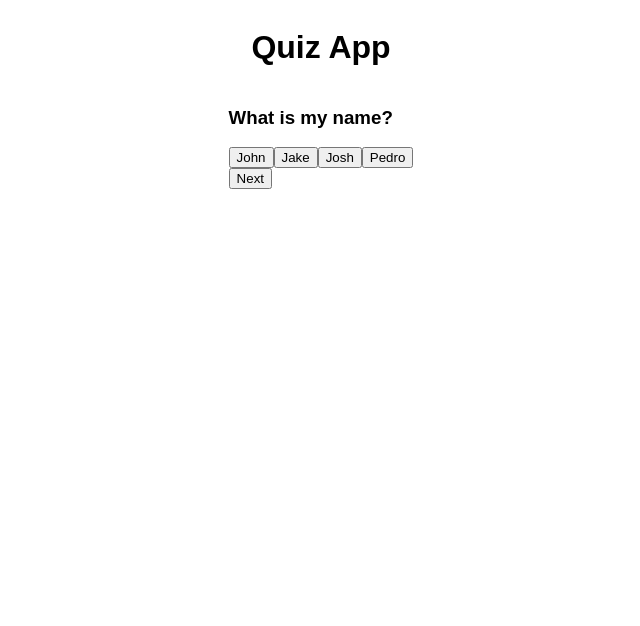
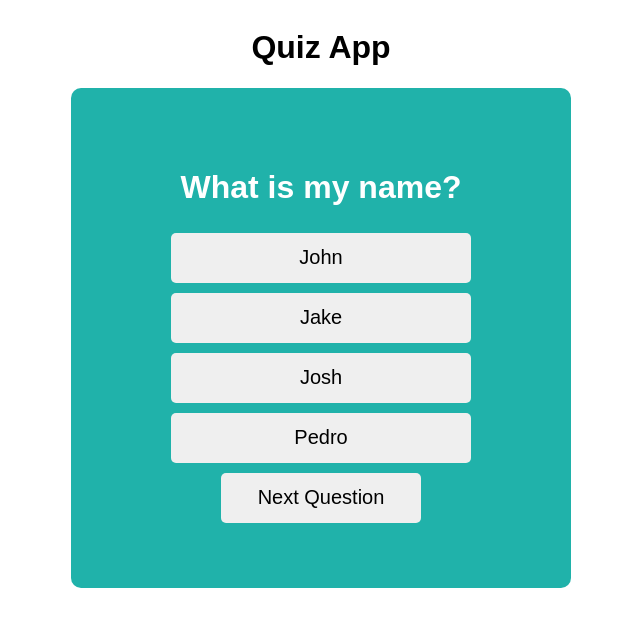
Before and after one commit to zainabidin258/Quiz-App-React-Js, a React (Vite) app: page / in a window 1280 px wide. Both pictures are taken after a click on the button "Start". Shown: the top 626 px of the page, without its empty margins (319-959 px from the left). Built offline with nearby package versions, Linux system fonts and the light colour scheme.

Commit message:
Final Commit

```diff
--- a/src/Components/Quiz.jsx
+++ b/src/Components/Quiz.jsx
@@ -2,64 +2,142 @@ import React from 'react'
 import { useState , useContext } from 'react'
 import { QuizContext } from '../Helpers/Context';
 import { Questions } from '../Helpers/Questions'
+import "../Styles/App.css"
+
+
 
 function Quiz() {
-  const { score , setScore, setGameState }  = useContext(QuizContext);
   const [currentQuestion, setCurrentQuestion] = useState(0);
-  const [optionChosen, setOptionChosen] = useState('');
+  const [optionChosen, setOptionChosen] = useState("");
+
+  const { score, setScore , setGameState } = useContext(
+    QuizContext
+  );
+
+  const chooseOption = (option) => {
+    setOptionChosen(option);
+  };
 
   const nextQuestion = () => {
-    if(Questions[currentQuestion].asnwer == optionChosen){
-      setScore(score + 1)
+    if (Questions[currentQuestion].asnwer == optionChosen) {
+      setScore(score + 1);
     }
-    setCurrentQuestion(currentQuestion + 1)
-  }
+    setCurrentQuestion(currentQuestion + 1);
+  };
 
   const finishQuiz = () => {
-    if(Questions[currentQuestion].asnwer == optionChosen){
-      setScore(score + 1)
+    if (Questions[currentQuestion].asnwer == optionChosen) {
+      setScore(score + 1);
     }
-    setGameState('result')
-  }
+    setGameState("result");
+  };
+
   return (
-    <>
-      <div className='Quiz'>
-      <h3>
-        {Questions[currentQuestion].prompt}
-      </h3>
-      <div className="options">
+    <div className="Quiz">
+      <h1>{Questions[currentQuestion].prompt}</h1>
+      <div className="questions">
         <button
-          onClick={() => setOptions('A')}
+          onClick={() => {
+            chooseOption("optionA");
+          }}
         >
           {Questions[currentQuestion].optionA}
         </button>
-                <button
-          onClick={() => setOptions('B')}
+        <button
+          onClick={() => {
+            chooseOption("optionB");
+          }}
         >
           {Questions[currentQuestion].optionB}
         </button>
-                <button
-          onClick={() => setOptions('C')}
+        <button
+          onClick={() => {
+            chooseOption("optionC");
+          }}
         >
           {Questions[currentQuestion].optionC}
         </button>
-                <button
-          onClick={() => setOptions('D')}
+        <button
+          onClick={() => {
+            chooseOption("optionD");
+          }}
         >
           {Questions[currentQuestion].optionD}
         </button>
       </div>
-      {
-        currentQuestion == Questions.length -1 ? (
-          <button onClick={finishQuiz}>Finish</button>
-        ) : (
-          <button onClick={nextQuestion}>Next</button>
-        )
-      }
 
-      </div>
-    </>
-  )
+      {currentQuestion == Questions.length - 1 ? (
+        <button onClick={finishQuiz} id="nextQuestion">
+          Finish Quiz
+        </button>
+      ) : (
+        <button onClick={nextQuestion} id="nextQuestion">
+          Next Question
+        </button>
+      )}
+    </div>
+  );
 }
 
-export default Quiz
+export default Quiz;
+// function Quiz() {
+//   const { score , setScore, setGameState }  = useContext(QuizContext);
+//   const [currentQuestion, setCurrentQuestion] = useState(0);
+//   const [optionChosen, setOptionChosen] = useState('');
+
+
+//   const nextQuestion = () => {
+//     if(Questions[currentQuestion].asnwer == optionChosen){
+//       setScore(score + 1)
+//     }
+//     setCurrentQuestion(currentQuestion + 1)
+//   }
+
+//   const finishQuiz = () => {
+//     if(Questions[currentQuestion].asnwer == optionChosen){
+//       setScore(score + 1)
+//     }
+//     setGameState('result')
+//   }
+//   return (
+//     <>
+//       <div className='Quiz'>
+//       <h3>
+//         {Questions[currentQuestion].prompt}
+//       </h3>
+//       <div className="options">
+//         <button
+//           onClick={() => setOptions('A')}
+//         >
+//           {Questions[currentQuestion].optionA}
+//         </button>
+//                 <button
+//           onClick={() => setOptions('B')}
+//         >
+//           {Questions[currentQuestion].optionB}
+//         </button>
+//                 <button
+//           onClick={() => setOptions('C')}
+//         >
+//           {Questions[currentQuestion].optionC}
+//         </button>
+//                 <button
+//           onClick={() => setOptions('D')}
+//         >
+//           {Questions[currentQuestion].optionD}
+//         </button>
+//       </div>
+//       {
+//         currentQuestion == Questions.length -1 ? (
+//           <button onClick={finishQuiz}>Finish</button>
+//         ) : (
+//           <button style={{background:'lightblue'}} onClick={nextQuestion}>Next</button>
+//         )
+//       }
+
+//       </div>
+//     </>
+//   )
+// }
+
+// export default Quiz
--- a/src/Components/Result.jsx
+++ b/src/Components/Result.jsx
@@ -1,9 +1,22 @@
-import React from 'react'
+import React, { useContext } from 'react'
+import { useState } from 'react'
+import { QuizContext } from '../Helpers/Context'
+import "../Styles/App.css"
+import { Questions } from '../Helpers/Questions'
+
 
 function Result() {
+  const {score , setScore, setGameState} = useContext(QuizContext);
+  const restartQuiz = () =>{
+    setScore(0);
+    setGameState('menu');
+  }
   return (
-    <div>
-      Result
+    <div className='EndScreen'>
+      {" "}
+      <h1>Quiz Finished</h1>
+      <h3> {score} / {Questions.length} </h3>
+      <button onClick={restartQuiz}> Restart Quiz</button>
     </div>
   )
 }
--- a/src/Styles/App.css
+++ b/src/Styles/App.css
@@ -1,12 +1,13 @@
-.App{
-    font-family: Arial, Helvetica, sans-serif;
+.App {
+  text-align: center;
+  font-family: arial;
   display: flex;
-    flex-direction: column;
   justify-content: center;
   align-items: center;
+  flex-direction: column;
 }
 
-.Menu{
+.Menu {
   width: 500px;
   height: 500px;
   border-radius: 10px;
@@ -17,12 +18,50 @@
   align-items: center;
 }
 
-.Menu button{
+.Menu input, button {
   width: 300px;
   height: 50px;
   margin: 5px;
   border: none;
   border-radius: 5px;
   font-size: 20px;
+}
+
+button:hover {
   cursor: pointer;
 }
+
+.Quiz {
+  width: 500px;
+  height: 500px;
+  border-radius: 10px;
+  background-color: lightseagreen;
+  display: flex;
+  flex-direction: column;
+  justify-content: center;
+  align-items: center;
+}
+
+.Menu, .Quiz, .EndScreen h1 {
+  color: white;
+}
+
+.EndScreen {
+  width: 500px;
+  height: 500px;
+  border-radius: 10px;
+  background-color: lightseagreen;
+  display: flex;
+  flex-direction: column;
+  justify-content: center;
+  align-items: center;
+}
+
+#nextQuestion {
+  width: 200px;
+}
+
+h3 {
+  color: #ffffff;
+
+}
```
Lines whose indentation alone changed are shown as unchanged.
